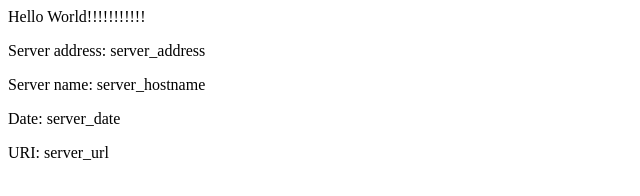
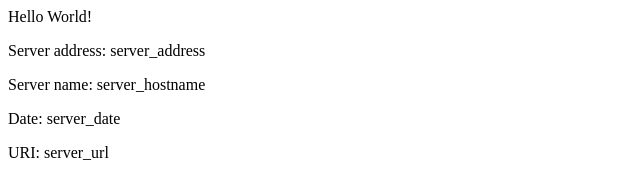
Before and after one commit to janezhango/eks-example, a plain HTML site: page src/index.html in a window 1280 px wide. Shown: the full height of the page, 0-640 px from the left. Drawn offline with Linux system fonts and the light colour scheme.

Commit message:
Revert "v2 Updating home page"
This reverts commit 913b3cbfda52ff49b07b7058204c6bfa0f497b4c.

```diff
--- a/src/index.html
+++ b/src/index.html
@@ -1,8 +1,8 @@
 <head>
-<title>Hello Worldddddddddd</title>
+<title>Hello World</title>
 </head>
 <div class="info">
-<h>Hello World!!!!!!!!!!!</h>
+<h>Hello World!</h>
 <p><span>Server&nbsp;address:</span> <span>server_address</span></p>
 <p><span>Server&nbsp;name:</span> <span>server_hostname</span></p>
 <p class="smaller"><span>Date:</span> <span>server_date</span></p>
```
